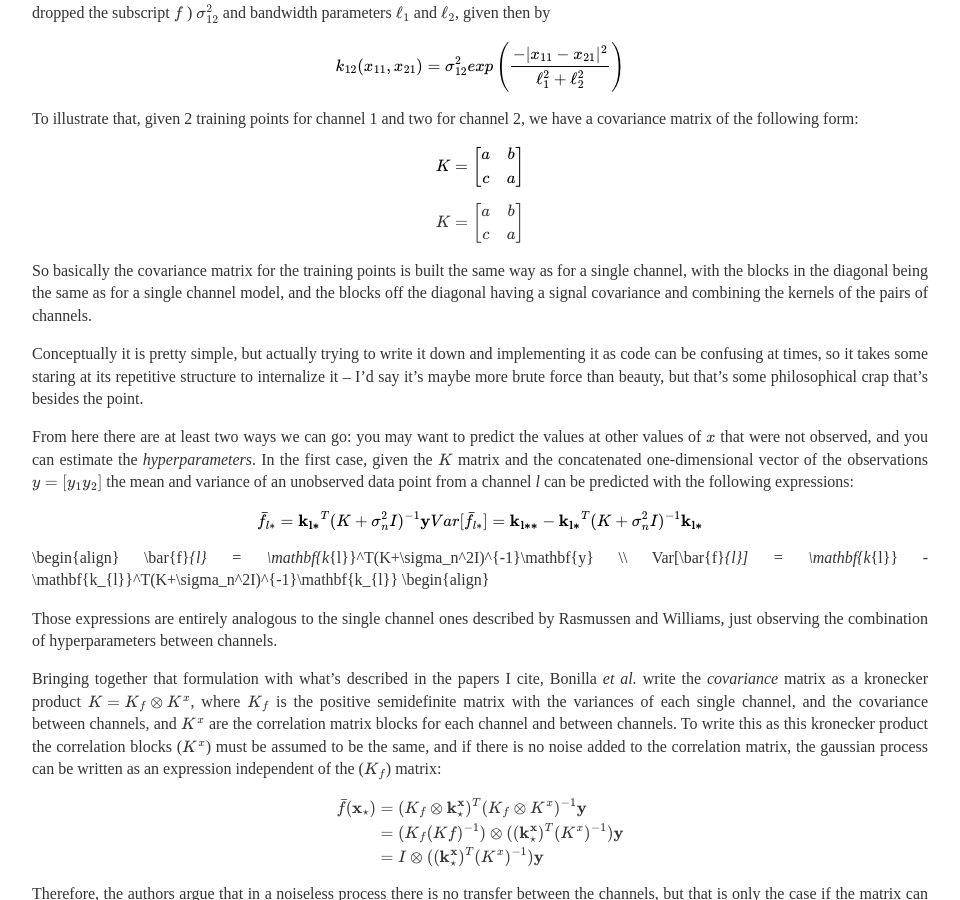
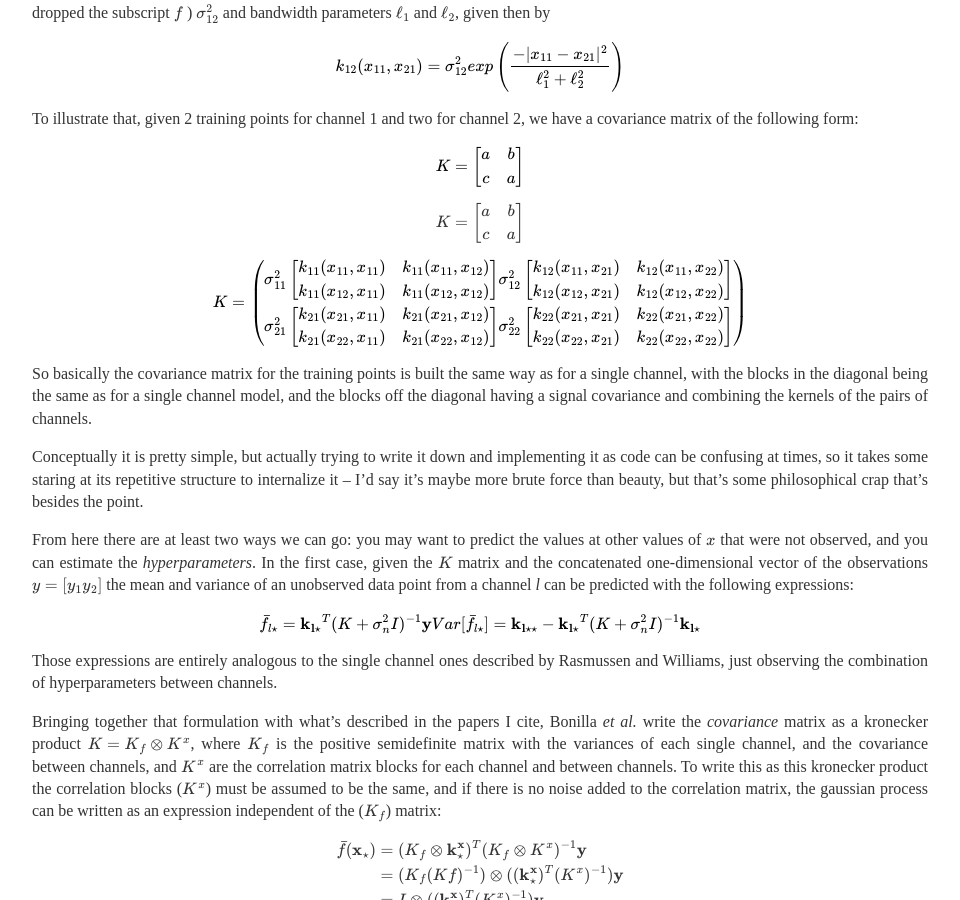
Before and after one commit to caesoma/caesoma.github.io, a Jekyll site: the page built from archive/standalone/2018-05-28-multichannel-gaussian-processes-pt2.md, in a window 1280 px wide and 900 px high, scrolled down 650 px. Shown: the whole window, without its empty margins (160-1120 px from the left). Built offline with Jekyll 4.4.1, drawn with Linux system fonts in a browser that asks for light colours; formulas are drawn with MathJax 3.

Commit message:
multichannel gp post

```diff
--- a/archive/standalone/2018-05-28-multichannel-gaussian-processes-pt2.md
+++ b/archive/standalone/2018-05-28-multichannel-gaussian-processes-pt2.md
@@ -7,7 +7,7 @@ mathjax: true
 
 ## {{ page.title }}
 
-  Most applications of the gaussian processes, whether it's regression or classification, have one channel (or task) with a set of observations \\( y = f(x) + \varepsilon ) \\) for some values of an independent variable \\( x \\) (the _training data_), and possibly a set of unobserved values \\( x_* \\) for which we would like to predict the values.
+  Most applications of the gaussian processes, whether it's regression or classification, have one channel (or task) with a set of observations \\( y = f(x) + \varepsilon ) \\) for some values of an independent variable \\( x \\) (the _training data_), and possibly a set of unobserved values \\( x_\star \\) for which we would like to predict the values.
 Alternatively, we may want to infer the parameters (or _hyperparameters_ as the machine learnists like to call it, \\( \sigma_f^2 \\), the signal variance, and \\( \ell \\), the bandwidth, in the "squared exponential kernel") that have higher probability of having generated the observed values.
 <!-- As described by [Rasmussen and Williams Gaussian](http://www.gaussianprocess.org/gpml/) -- and apparently in -->
 
@@ -30,6 +30,7 @@ $$ K = \begin{bmatrix} a & b \\ c & a \end{bmatrix} $$
 
 \\begin{equation} K = \begin{bmatrix} a & b \\\\ c & a \end{bmatrix} \\end{equation}
 
+$$ K = \begin{pmatrix} \sigma^2_{11} \begin{bmatrix} k_{11}(x_{11},x_{11}) & k_{11}(x_{11},x_{12}) \\ k_{11}(x_{12},x_{11}) & k_{11}(x_{12},x_{12}) \end{bmatrix} \sigma^2_{12} \begin{bmatrix} k_{12}(x_{11},x_{21}) & k_{12}(x_{11},x_{22}) \\ k_{12}(x_{12},x_{21}) & k_{12}(x_{12},x_{22}) \end{bmatrix} \\ \sigma^2_{21} \begin{bmatrix} k_{21}(x_{21},x_{11}) & k_{21}(x_{21},x_{12}) \\ k_{21}(x_{22},x_{11}) & k_{21}(x_{22},x_{12}) \end{bmatrix} \sigma^2_{22} \begin{bmatrix} k_{22}(x_{21},x_{21}) & k_{22}(x_{21},x_{22}) \\ k_{22}(x_{22},x_{21}) & k_{22}(x_{22},x_{22}) \end{bmatrix} \end{pmatrix} $$
 
 <!-- ![Kmatrix](/images/latexit/Kmatrix.png) -->
 
@@ -43,10 +44,8 @@ $$ K = \begin{bmatrix} a & b \\ c & a \end{bmatrix} $$
 In the first case, given the \\( K \\) matrix and the concatenated one-dimensional vector of the observations \\( y = [y_1 y_2]\\) the mean and variance of an unobserved data point from a channel _l_ can be predicted with the following expressions:
 
 
-$$ \bar{f}_{l*} = \mathbf{k_{l*}}^T(K+\sigma_n^2I)^{-1}\mathbf{y} \\
-Var[\bar{f}_{l*}] = \mathbf{k_{l**}} - \mathbf{k_{l*}}^T(K+\sigma_n^2I)^{-1}\mathbf{k_{l*}} $$
-
-\begin{align} \bar{f}_{l} = \mathbf{k_{l}}^T(K+\sigma_n^2I)^{-1}\mathbf{y} \\\\ Var[\bar{f}_{l}] = \mathbf{k_{l}} - \mathbf{k_{l}}^T(K+\sigma_n^2I)^{-1}\mathbf{k_{l}} \begin{align}
+$$ \bar{f}_{l\star} = \mathbf{k_{l\star}}^T(K+\sigma_n^2I)^{-1}\mathbf{y} \\
+Var[\bar{f}_{l\star}] = \mathbf{k_{l\star\star}} - \mathbf{k_{l\star}}^T(K+\sigma_n^2I)^{-1}\mathbf{k_{l\star}} $$
 
 Those expressions are entirely analogous to the single channel ones described by Rasmussen and Williams, just observing the combination of hyperparameters between channels.
 
```
